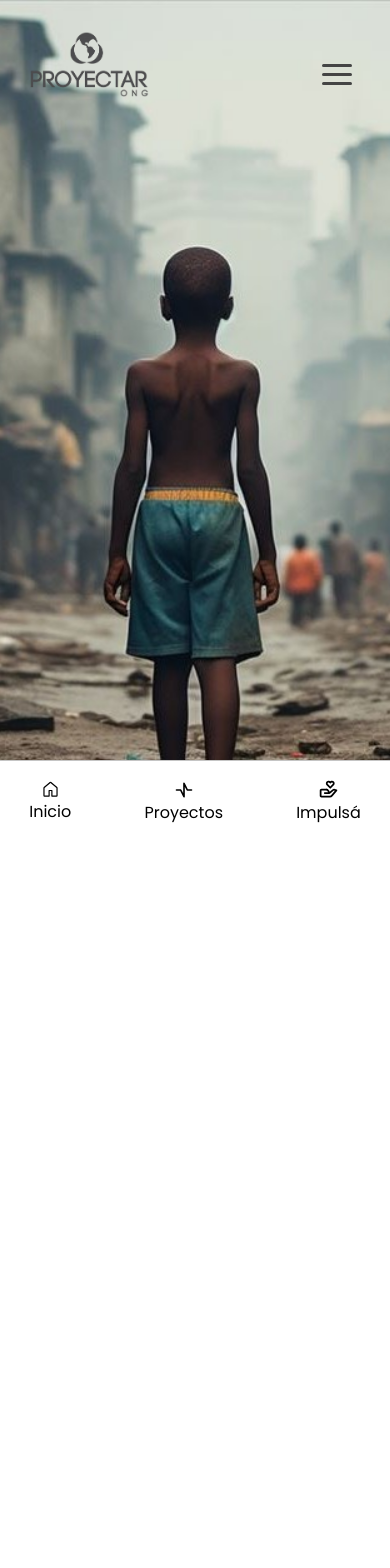
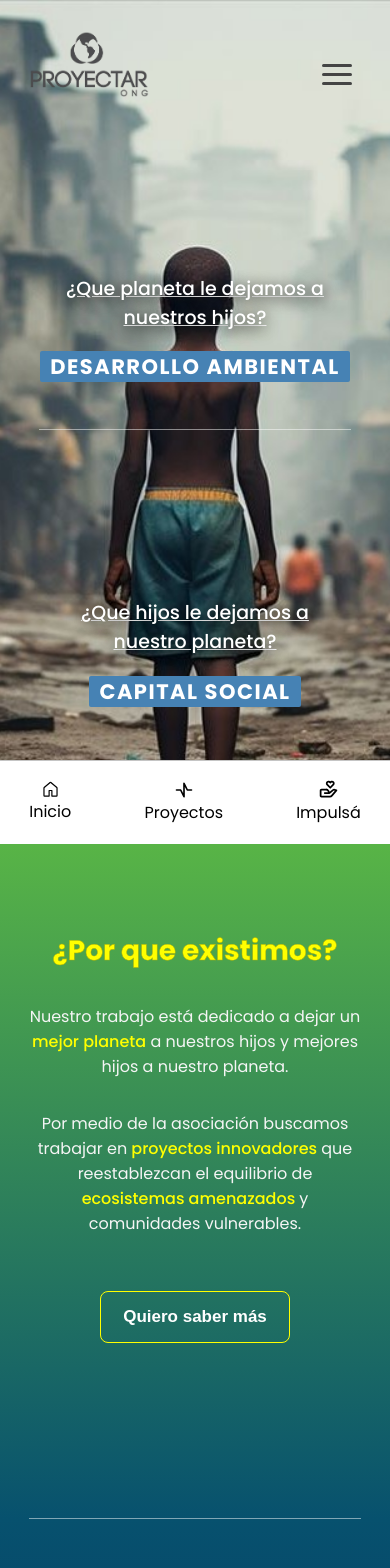
Before and after one commit to bautistagorchs/Web-Proyectar, a Next.js app: page / in a window 390 px wide. Shown: the top 1568 px of the page. Before the commit the page ends 844 px from the top, so only its background shows below. Built offline with nearby package versions, Linux system fonts and the light colour scheme.

Commit message:
landing version mobile + seccion "nuestra mision"

```diff
--- a/src/app/globals.scss
+++ b/src/app/globals.scss
@@ -1,6 +1,8 @@
 /* globales */
 $celeste-claro-azulado: rgb(70, 130, 180);
+$celeste-oscuro-azulado: rgb(43, 85, 119);
 $altura-top-navbar: 13vh;
+$altura-top-navbar-scrolled: 10vh;
 $altura-bottom-navbar: 10vh;
 
 $negro: #2c2c2c;
--- a/src/componentes/landing/Landing.tsx
+++ b/src/componentes/landing/Landing.tsx
@@ -1,13 +1,13 @@
 "use client";
 
-import React, { useState } from "react";
+import React from "react";
 import s from "./landing.module.scss";
 import Image from "next/image";
 import img from "@/archivos/niño_parado_espaldas.jpg";
 
 export default function Landing() {
-  const [first, _setfirst] = useState(false);
-  return first ? (
+  return (
+    <>
       <main className={s.main}>
         <Image src={img} alt="hsd" className={s.video} />
         {/* <video autoPlay loop muted className={s.video}>
@@ -15,7 +15,6 @@ export default function Landing() {
         src={
           "https://videos.pexels.com/video-files/6753733/6753733-uhd_2560_1440_30fps.mp4"
           // "https://videos.pexels.com/video-files/2330708/2330708-uhd_2560_1440_24fps.mp4"
-            // "https://videos.pexels.com/video-files/4516426/4516426-uhd_2560_1440_24fps.mp4"
           }
           type="video/mp4"
           />
@@ -24,21 +23,41 @@ export default function Landing() {
         <div className={s.mainContent}>
           <div className={s.left}>
             <h1>¿Que planeta le dejamos a nuestros hijos?</h1>
-          {/* <h3>- Desarrollo ambiental -</h3> */}
             <h3>Desarrollo ambiental</h3>
           </div>
-        <hr />
           <div className={s.right}>
             <h1>
               ¿Que hijos le dejamos a <br />
               nuestro planeta?
             </h1>
-          {/* <h3>- Capital social -</h3> */}
             <h3>Capital social</h3>
           </div>
         </div>
       </main>
-  ) : (
-    <Image src={img} alt="hsd" className={s.video} />
+      <section className={s.acercaDe}>
+        <div>
+          <div className={s.contenidoAcercaDe}>
+            <h1>¿Por que existimos?</h1>
+            <p>
+              Nuestro trabajo está dedicado a dejar un{" "}
+              <span>mejor planeta</span> a nuestros hijos y mejores hijos a
+              nuestro planeta.
+            </p>
+            <p>
+              Por medio de la asociación buscamos trabajar en
+              <span> proyectos innovadores </span>que reestablezcan el
+              equilibrio de <span>ecosistemas amenazados </span> y comunidades
+              vulnerables.
+            </p>
+            <button>Quiero saber más</button>
+          </div>
+        </div>
+      </section>
+      <section className={s.proyectos}>
+        <div>
+          <div className={s.contenidoProyectos}></div>
+        </div>
+      </section>
+    </>
   );
 }
--- a/src/componentes/landing/landing.module.scss
+++ b/src/componentes/landing/landing.module.scss
@@ -2,6 +2,7 @@
 
 .main {
   position: relative;
+  top: 0;
   width: 100%;
   height: 100vh;
   overflow: hidden;
@@ -16,6 +17,171 @@
   object-fit: cover;
   z-index: -1;
 }
+
+.mainContent {
+  position: absolute;
+  top: 0;
+  left: 0;
+  width: 100%;
+  height: 100%;
+  display: flex;
+  flex-direction: column;
+  align-items: flex-end;
+  .left {
+    margin-top: $altura-top-navbar;
+  }
+  > div {
+    width: 100%;
+    height: calc((100% - $altura-top-navbar - $altura-bottom-navbar) / 2);
+    display: flex;
+    flex-direction: column;
+    align-items: center;
+    text-align: center;
+    > h1 {
+      margin-top: 42%;
+      width: 70%;
+      text-align: center;
+      font-size: 19px;
+      font-weight: 500;
+      text-decoration: underline;
+      color: white;
+      text-shadow: 0px 3px 15px black;
+    }
+    h3 {
+      padding: 0 10px;
+      margin-top: 5%;
+      text-transform: uppercase;
+      color: white;
+      font-size: 21px;
+      letter-spacing: 1.5px;
+      transition: all 0.5s ease-in;
+      background-color: $celeste-claro-azulado;
+      border-radius: 2px;
+    }
+  }
+}
+.mainContent .right {
+  position: relative;
+}
+.mainContent .right::before {
+  content: "";
+  position: absolute;
+  height: 1px;
+  width: 80%;
+  top: -5.5px;
+  z-index: 2;
+  background: -moz-linear-gradient(
+    top,
+    rgba(255, 255, 255, 0) 0%,
+    rgba(255, 255, 255, 0.49) 50%,
+    rgba(255, 255, 255, 0.5) 51%,
+    rgba(255, 255, 255, 0) 100%
+  );
+  background: -webkit-linear-gradient(
+    top,
+    rgba(255, 255, 255, 0) 0%,
+    rgba(255, 255, 255, 0.49) 50%,
+    rgba(255, 255, 255, 0.5) 51%,
+    rgba(255, 255, 255, 0) 100%
+  );
+  background: linear-gradient(
+    to bottom,
+    rgba(255, 255, 255, 0) 0%,
+    rgba(255, 255, 255, 0.49) 50%,
+    rgba(255, 255, 255, 0.5) 51%,
+    rgba(255, 255, 255, 0) 100%
+  );
+}
+
+section.acercaDe {
+  position: relative;
+  height: calc(100vh - $altura-top-navbar-scrolled - $altura-bottom-navbar);
+  background: linear-gradient(#58b446, #07516e);
+  // background-color: $celeste-claro-azulado;
+
+  > div {
+    display: flex;
+    justify-content: center;
+  }
+  .contenidoAcercaDe {
+    width: 85%;
+    margin-top: 22%;
+    display: flex;
+    flex-direction: column;
+    align-items: center;
+    gap: 2rem;
+    h1 {
+      // color: #e92067;
+      color: yellow;
+      font-size: 28px;
+      // text-decoration: underline;
+      -webkit-text-stroke-width: 0.5px;
+      -webkit-text-stroke-color: rgb(180, 180, 0);
+    }
+    p {
+      color: whitesmoke;
+      text-align: center;
+      span {
+        color: yellow;
+        font-weight: 500;
+      }
+    }
+    button {
+      margin-top: 7%;
+      padding: 15px 22px;
+      font-size: 17px;
+      font-weight: 600;
+      color: white;
+      background-color: transparent;
+      border-radius: 8px;
+      border: 1px solid yellow;
+      &:focus,
+      &:active {
+        outline: none;
+        border: 1px solid yellow;
+        border: 2px solid yellow;
+      }
+    }
+  }
+  &::after {
+    content: "";
+    position: absolute;
+    height: 1px;
+    $width: 85%;
+    width: $width;
+    bottom: 0;
+    left: calc((100% - $width) / 2);
+    z-index: 2;
+    background: -moz-linear-gradient(
+      top,
+      rgba(255, 255, 255, 0) 0%,
+      rgba(255, 255, 255, 0.49) 50%,
+      rgba(255, 255, 255, 0.5) 51%,
+      rgba(255, 255, 255, 0) 100%
+    );
+    background: -webkit-linear-gradient(
+      top,
+      rgba(255, 255, 255, 0) 0%,
+      rgba(255, 255, 255, 0.49) 50%,
+      rgba(255, 255, 255, 0.5) 51%,
+      rgba(255, 255, 255, 0) 100%
+    );
+    background: linear-gradient(
+      to bottom,
+      rgba(255, 255, 255, 0) 0%,
+      rgba(255, 255, 255, 0.49) 50%,
+      rgba(255, 255, 255, 0.5) 51%,
+      rgba(255, 255, 255, 0) 100%
+    );
+  }
+}
+section.proyectos {
+  height: calc(100vh - $altura-top-navbar-scrolled);
+  background: linear-gradient(#07516e, #021255);
+}
+
+@media (min-width: 800px) {
+  /* esto lo dejo asi como seria para la pantalla grande antes de tocarlo */
   .mainContent {
     position: absolute;
     top: 0;
@@ -70,3 +236,4 @@
       margin-bottom: 1vh;
     }
   }
+}
--- a/src/componentes/navbar/Navbar.tsx
+++ b/src/componentes/navbar/Navbar.tsx
@@ -20,11 +20,12 @@ import CCR from "@/archivos/foto_ccr_blended.png";
 import reciclaje from "@/archivos/proyecto_reciclaje.png";
 
 const Navbar = () => {
-  const [isOpen, setOpen] = useState(false);
   const initialState = {
     proyectos: false,
     nosotros: false,
   };
+  const [isOpen, setOpen] = useState(false);
+  const [scrollY, setScrollY] = useState(0);
   const [seccionActiva, setseccionActiva] = useState(initialState);
   const handleMenuClick = (seccion: string) => {
     setseccionActiva((prevState) => ({
@@ -32,10 +33,11 @@ const Navbar = () => {
       nosotros: seccion === "nosotros" ? !prevState.nosotros : false,
     }));
   };
-  const [scrollY, setScrollY] = useState(0);
   useEffect(() => {
+    let scroll = window.scrollY;
+    setScrollY(scroll);
     window.addEventListener("scroll", function () {
-      const scroll = window.scrollY;
+      scroll = window.scrollY;
       setScrollY(scroll);
     });
   }, []);
--- a/src/componentes/navbar/navbar.module.scss
+++ b/src/componentes/navbar/navbar.module.scss
@@ -358,7 +358,7 @@ $margen-elementos-navbar: 8%;
   }
 }
 .barraNavegacionTop.navbarScrolled {
-  height: 10vh;
+  height: $altura-top-navbar-scrolled;
   background-color: white;
   box-shadow: 0 2px 4px rgba(0, 0, 0, 0.1);
   .contenidoBarra {
```
Lines whose indentation alone changed are shown as unchanged.
